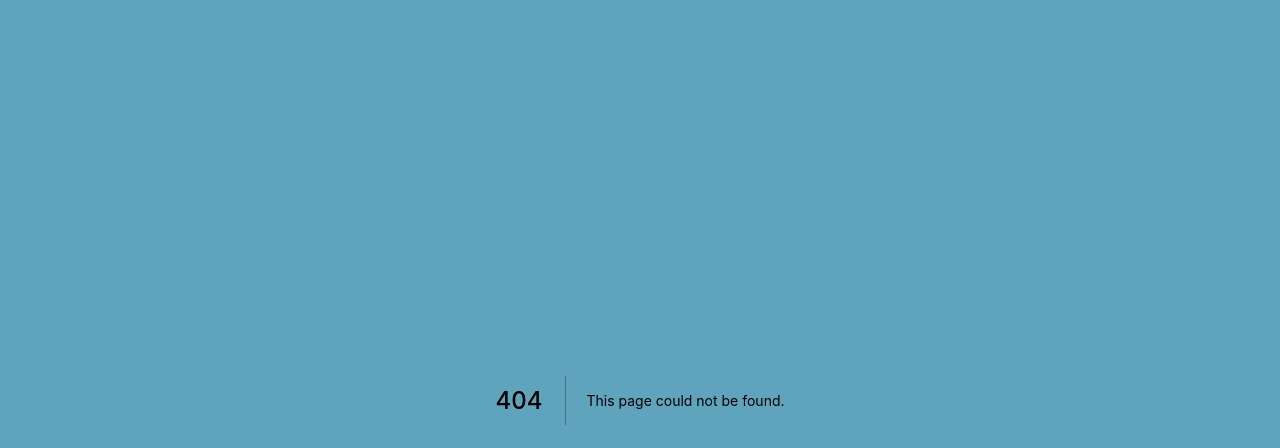
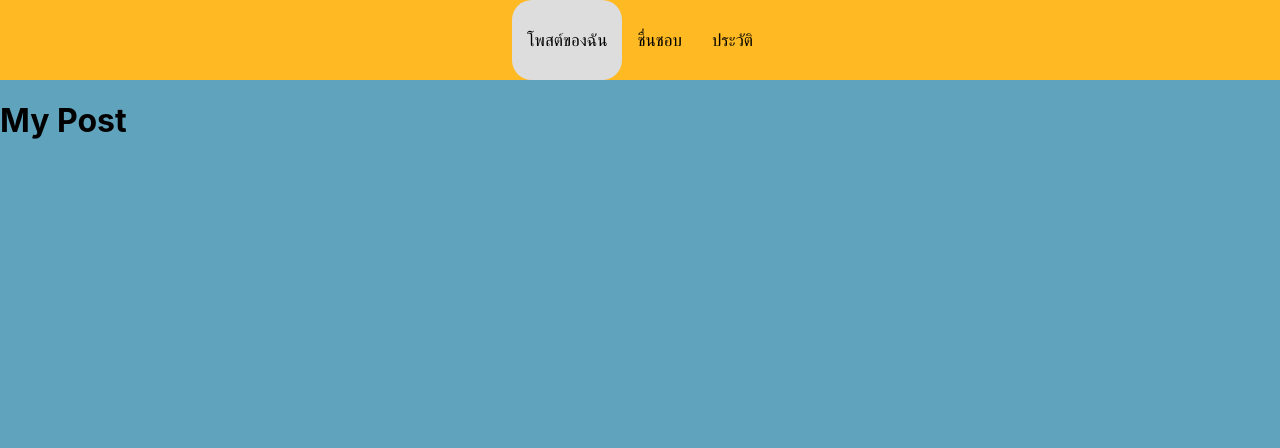
Before and after one commit to pbsmile/SAMS-Project-Web, a Next.js app: page /profile in a window 1280 px wide. Before the commit this address had no page. Shown: the top 448 px of the page. Built offline with nearby package versions, Linux system fonts and the light colour scheme.

Commit message:
Profile Toggle Ver.1

```diff
--- /dev/null
+++ b/components/Toggle/ProfileToggle.js
@@ -0,0 +1,96 @@
+import React, { useEffect, useState } from "react";
+
+const ProfileToggle = () => {
+  const [toggle, setToggle] = useState("mypost");
+  const [refresh, setRefresh] = useState(false);
+  useEffect(() => {
+    if (toggle == "mypost") {
+      console.log("MyPost");
+    }
+    if (toggle == "favorite") {
+      console.log("MyFav");
+    }
+    if (toggle == "history") {
+      console.log("MyHist");
+    }
+    setToggle(toggle);
+
+    if (refresh == true) {
+      console.log("Refresh");
+    }
+  }, [toggle, refresh]);
+
+  const handleClick = (toggleType) => {
+    if (toggleType == "mypost") {
+      setToggle("mypost");
+    }
+    if (toggleType == "favorite") {
+      setToggle("favorite");
+    }
+    if (toggleType == "history") {
+      setToggle("history");
+    }
+  };
+
+  return (
+    <div>
+      <div className="Profile-Toggle-Button-List">
+        <label
+          className={
+            toggle == "mypost"
+              ? "Profile-Toggle-Button-MyPost"
+              : "Profile-Toggle-Button-Trans"
+          }
+          onClick={() => handleClick("mypost")}
+        >
+          โพสต์ของฉัน
+        </label>
+        <label
+          className={
+            toggle == "favorite"
+              ? "Profile-Toggle-Button-Favorite"
+              : "Profile-Toggle-Button-Trans"
+          }
+          onClick={() => handleClick("favorite")}
+        >
+          ชื่นชอบ
+        </label>
+        <label
+          className={
+            toggle == "history"
+              ? "Profile-Toggle-Button-History"
+              : "Profile-Toggle-Button-Trans"
+          }
+          onClick={() => handleClick("history")}
+        >
+          ประวัติ
+        </label>
+      </div>
+      <div className="Profile-Toggle-List">
+        {toggle == "mypost" && (
+            <h1>My Post</h1>
+        )
+        //   order.map((item, index) => (
+        //     <CardOrder item={item} key={index} isComplete={_isComplete} />
+        //   ))
+    }
+        {toggle == "favorite" && (
+            <h1>Favorite</h1>
+        )
+        //   order.map((item, index) => (
+        //     <CardOrder item={item} key={index} isComplete={_isComplete} />
+        //   ))
+    }
+        {toggle == "history" && (
+            <h1>History</h1>
+        )
+        //   orderHistory.map((item, index) => (
+        //     <CardHistory item={item} key={index} />
+        //   ))
+    }
+      </div>
+    </div>
+  );
+};
+
+export default ProfileToggle;
--- /dev/null
+++ b/pages/profile.js
@@ -0,0 +1,12 @@
+import React from 'react'
+import ProfileToggle from '../components/Toggle/ProfileToggle'
+
+const profile = () => {
+    return (
+        <div>
+            <ProfileToggle/>
+        </div>
+    )
+}
+
+export default profile
--- /dev/null
+++ b/styles/ProfileToggle.scss
@@ -0,0 +1,44 @@
+.Profile-Toggle-Button-List {
+  background-color: rgb(255, 185, 34);
+  height: 80px;
+  display: flex;
+  justify-content: center;
+  align-items: center;
+}
+
+.Profile-Toggle-Button-List label {
+  float: left;
+  color: #000000;
+  text-align: center;
+  padding: 30px 15px;
+  font-size: 17px;
+}
+
+.Profile-Toggle-Button-List label:hover {
+  background-color: #ddd;
+  color: black;
+  border-radius: 20px;
+  transition: all 0.2s ease-out;
+  height: 80px;
+}
+
+.Profile-Toggle-Button-MyPost {
+    background-color: #ddd;
+    color: black;
+    border-radius: 20px;
+    height: 80px;
+}
+
+.Profile-Toggle-Button-Favorite {
+    background-color: #ddd;
+    color: black;
+    border-radius: 20px;
+    height: 80px;
+}
+
+.Profile-Toggle-Button-History {
+    background-color: #ddd;
+    color: black;
+    border-radius: 20px;
+    height: 80px;
+}
--- a/styles/globals.scss
+++ b/styles/globals.scss
@@ -17,4 +17,5 @@ a {
 
 @import "./Navbar.scss";
 @import "./Login.scss";
-@import "./MainPageCard.scss"
+@import "./MainPageCard.scss";
+@import "./ProfileToggle.scss";
```
Also changed, not shown: components/Card/FavoriteCard.js (added), components/Card/HistoryCard.js (added), components/Card/MyPostCard.js (added).
